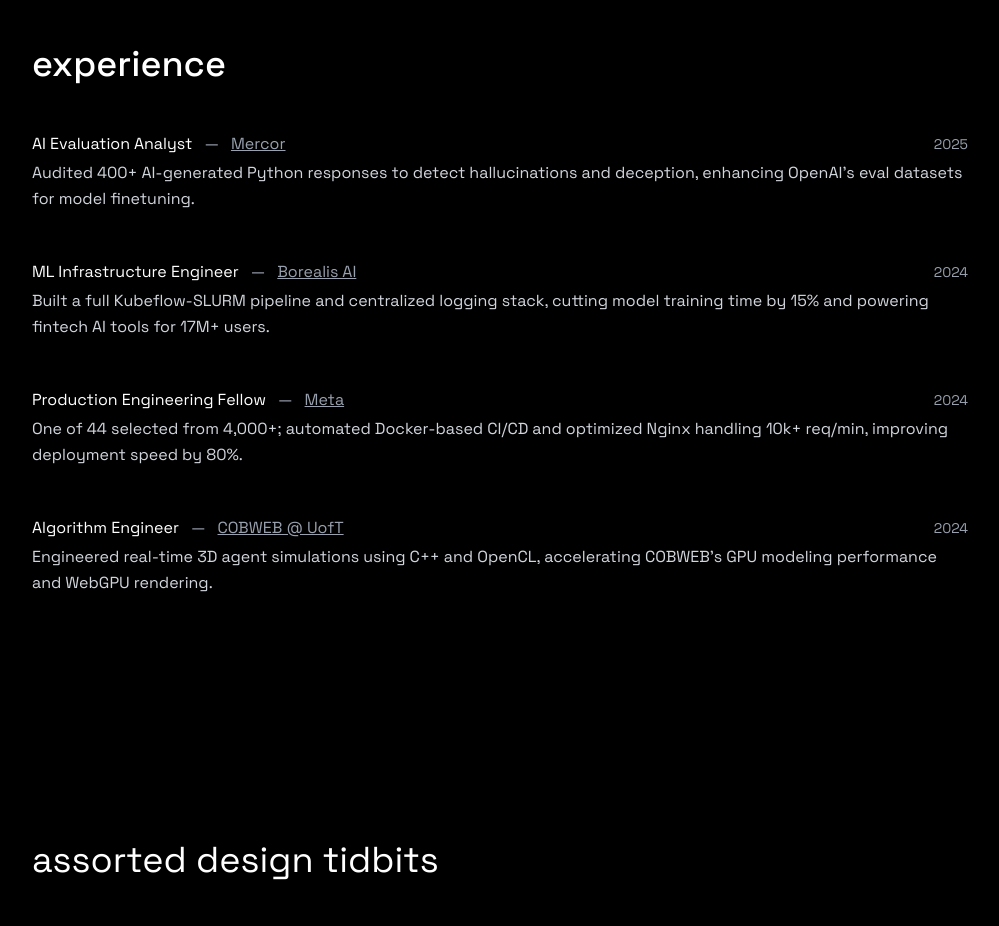
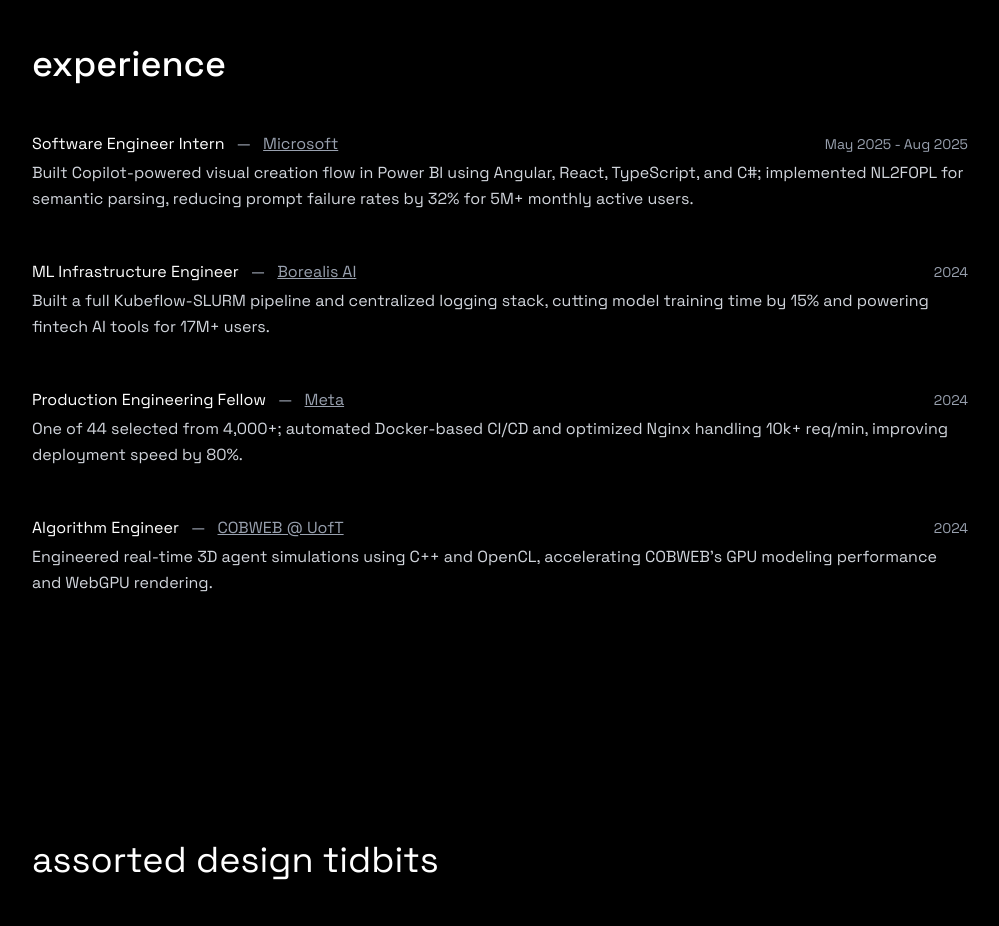
Before and after one commit to mlekhi/mayalekhi.ca, a Next.js app: page / in a window 1280 px wide. Shown: the part 840-1766 px from the top of the page, without its empty margins (140-1139 px from the left). Built offline with nearby package versions, Linux system fonts and the light colour scheme.

Commit message:
updating experience

```diff
--- a/app/components/Experience.tsx
+++ b/app/components/Experience.tsx
@@ -8,11 +8,11 @@
 
 const experiences: ExperienceItem[] = [
   {
-    title: "AI Evaluation Analyst",
-    company: "Mercor",
-    companyUrl: "https://mercor.com/",
-    period: "2025",
-    description: "Audited 400+ AI-generated Python responses to detect hallucinations and deception, enhancing OpenAI's eval datasets for model finetuning."
+    title: "Software Engineer Intern",
+    company: "Microsoft",
+    companyUrl: "https://microsoft.com/",
+    period: "May 2025 - Aug 2025",
+    description: "Built Copilot-powered visual creation flow in Power BI using Angular, React, TypeScript, and C#; implemented NL2FOPL for semantic parsing, reducing prompt failure rates by 32% for 5M+ monthly active users."
   },
   {
     title: "ML Infrastructure Engineer",
```
